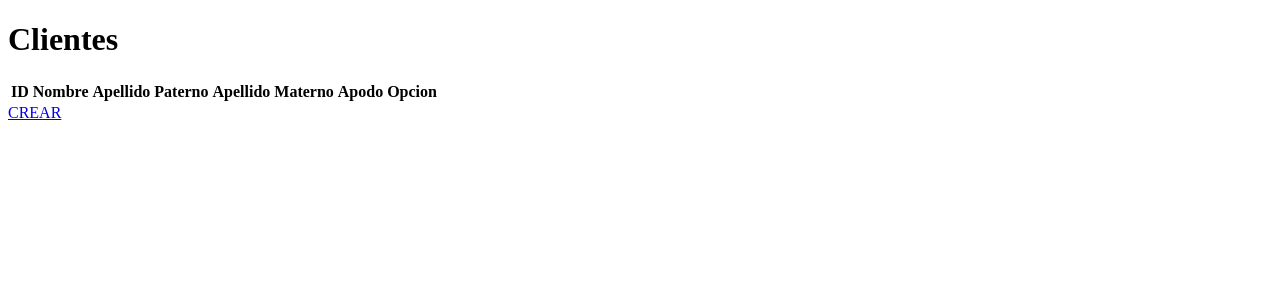
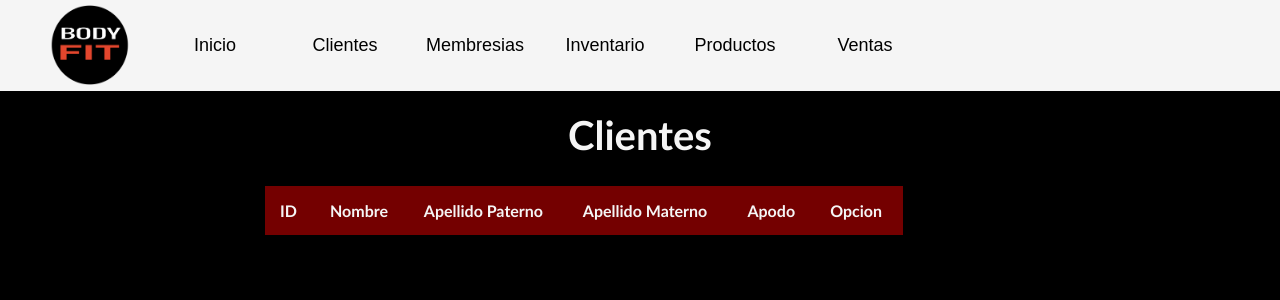
Before and after one commit to JanPol2000/bodyfit, a Django app: template templates/clientes_listar.html in a window 1280 px wide. Shown: the top 300 px of the page. Run offline with Django 3.2, Linux system fonts and the light colour scheme; the template is opened without the code that fills it, so the values that code supplies are empty.

Commit message:
CSS fresquesito, ligeros cambios en la interfaz visual de los clientes

```diff
--- /dev/null
+++ b/static/css/estilo_barra.css
@@ -0,0 +1,62 @@
+body{
+    font-family: arial, helvetica;
+    margin: 0;
+    padding: 0;
+    background: black;
+}
+
+nav{
+    width: 100%;
+    background: whitesmoke;
+    overflow: auto;
+}
+
+ul{
+    padding: 0;
+    margin: 0 0 0 150px;
+    list-style: none;
+}
+
+li{
+    float: left;
+}
+
+nav>li{
+    float: left;
+}
+
+nav li:hover > ul{
+    display: block;
+}
+
+.logo img{
+    position: absolute;
+    width: 80px;
+    height: 80px;
+    margin-top: 5px;
+    margin-left: 50px;
+}
+
+.fondo img{
+    position: center;
+    width: 400px;
+    height: 800px;
+    margin: auto;
+}
+
+nav a{
+    width: 100px;
+    display: block;
+    padding: 35px 15px;
+    text-decoration: none;
+    font-family: Arial, Helvetica;
+    color: black;
+    text-align: center;
+}
+
+nav a:hover{
+    background: red;
+    transition: 0.5s;
+    color: whitesmoke;
+    text-transform: uppercase;
+}
--- /dev/null
+++ b/static/css/tabla.css
@@ -0,0 +1,53 @@
+body{
+    font-family: "Calibri";
+}
+
+.main-container{
+    margin: 10px auto;
+    width: 750px;
+}
+
+table{
+    background: whitesmoke;
+    text-align: left;
+    border-collapse: collapse;
+    color:black;
+    width: 85%;
+}
+
+th, td{
+    padding: 15px;
+}
+
+thead{
+    background: rgb(116, 0, 0);
+    color: whitesmoke;
+}
+
+tr:nth-child(even){
+    background: #ddd;
+}
+
+tr:hover{
+    background: rgb(133, 32, 32);
+    color: whitesmoke;
+}
+
+a{
+    text-decoration: none;
+    font-size: 18px;
+    color: black;
+}
+
+a:hover{
+    text-decoration: underline;
+    color: whitesmoke;
+    text-transform: uppercase;
+}
+
+h1{
+    text-align: center;
+    font-size: 40px;
+    color: whitesmoke;
+    margin-top: 20px;
+}
--- a/templates/clientes_listar.html
+++ b/templates/clientes_listar.html
@@ -2,9 +2,27 @@
 <html>
 <head>
 	<title>Clientes</title>
+	<meta charset="UTF-8">
+		<title>Inicio</title>
+		<style>
+			@import "../static/css/estilo_barra.css";
+			@import "../static/css/tabla.css";
+		</style>
 </head>
 <body>
+	<div class="logo"><a href="#"><img src="../static/img/logo_bf_1.png"></a></div>
+		<nav>
+			<ul>
+				<li><a href="{% url 'clientes_listar' %}">Inicio</a></li>
+				<li><a href="{% url 'clientes_listar' %}">Clientes</a></li>
+				<li><a href="{% url 'clientes_listar' %}">Membresias</a></li>
+				<li><a href="{% url 'clientes_listar' %}">Inventario</a></li>
+				<li><a href="{% url 'clientes_listar' %}">Productos</a></li>
+				<li><a href="{% url 'clientes_listar' %}">Ventas</a></li>
+			</ul>
+		</nav>
 		<h1>Clientes</h1>
+	<div class="main-container">
 		<table>
 			<thead>
 				<tr>
@@ -26,11 +44,16 @@
 						<td>{{ cliente.apellidomat }}</td>
 						<td>{{ cliente.apodo }}</td>
 						<!-- Redirige a la pagina para editar o elimnar al cliente -->
-					<td><a href="{% url 'clientes_editar' cliente.idclien %}">EDITAR </a><a href="{% url 'clientes_eliminar' cliente.idclien %}">ELIMINAR</a></td>
+						<td>
+							<a href="{% url 'clientes_editar' cliente.idclien %}">Editar </a>
+							<a href="{% url 'clientes_eliminar' cliente.idclien %}"> Eliminar</a>
+						</td>
 					</tr>
 				{% endfor %}
 			</tbody>
 		</table>
+	</div>
+
 	<!-- Redirige a la pagina para crear cliente -->
 	<a href="{% url 'clientes_crear' %}">CREAR</a>
 </body>
```
Also changed, not shown: static/css/estilo_formulario.css (added, +40 -0 lines), templates/clientes_crear.html (+29 -15 lines), templates/clientes_editar.html (+32 -16 lines), templates/index.html (+26 -6 lines), static/img/bfgympic1_half.png (added), static/img/logo_bf_1.png (added), static/img/logo_bf_2.png (added). Lines whose indentation alone changed are shown as unchanged.
